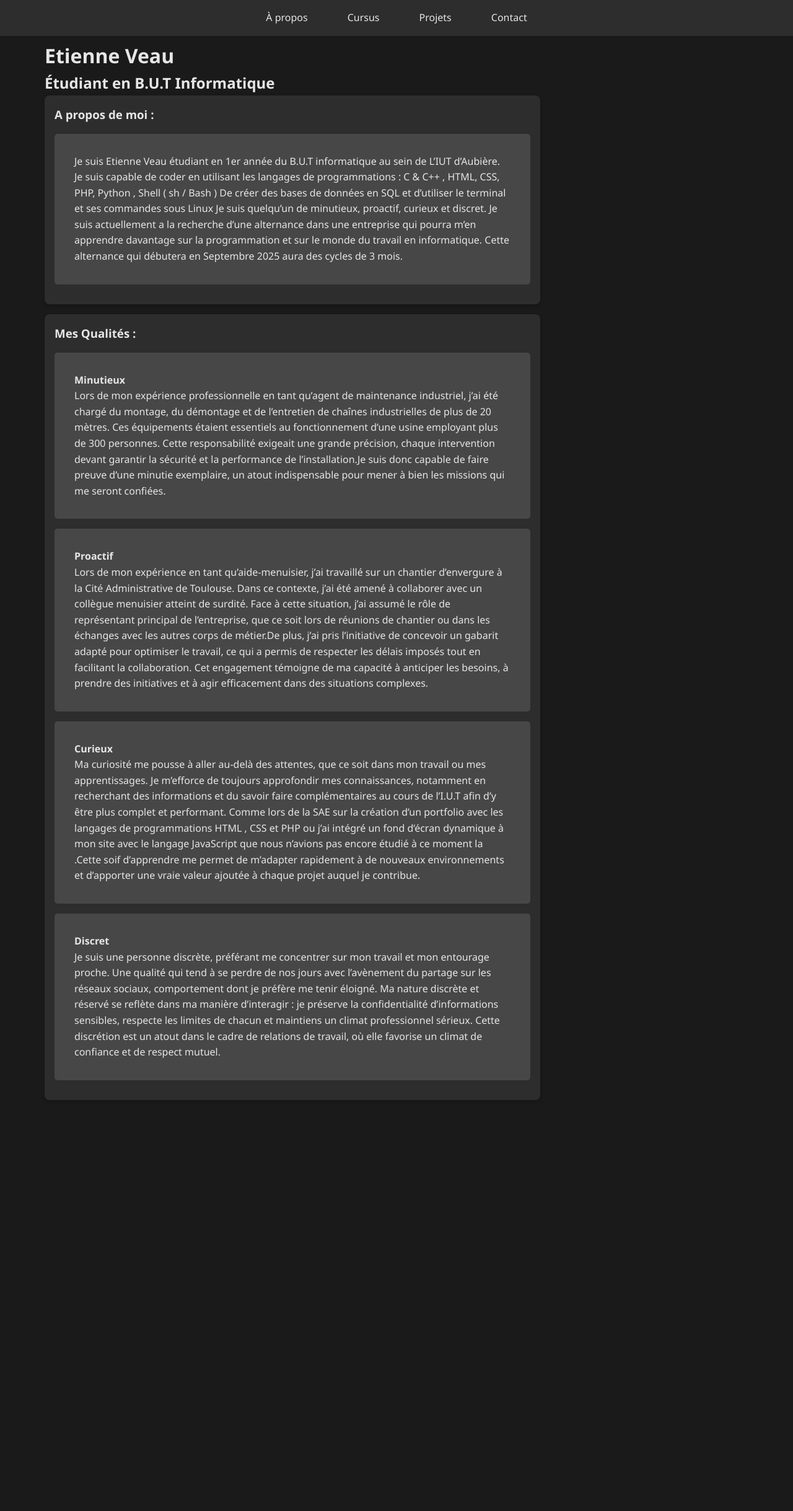
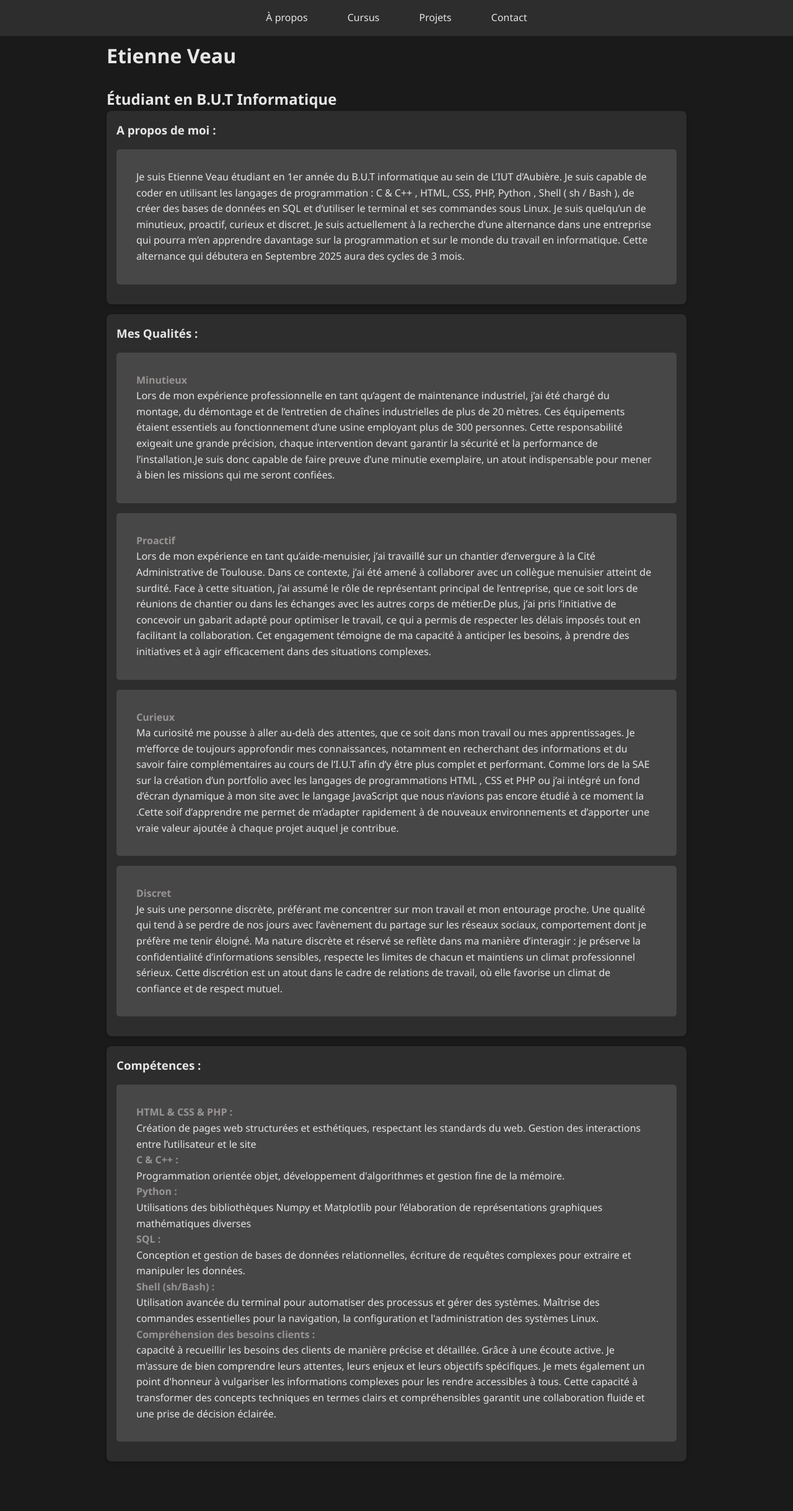
Before and after one commit to Veau-Etienne/portfolio, a PHP site: page / in a window 1280 px wide. Shown: the whole page at 62% size. Before the commit the page ends 1775 px from the top, so only its background shows below. Run offline with PHP 8.4, Linux system fonts and the light colour scheme.

Commit message:
ajout de contenu reprise du html

```diff
--- a/cursus.html
+++ b/cursus.html
@@ -127,7 +127,6 @@
             hamburger.setAttribute('aria-expanded', navMenu.classList.contains('active'));
         });
 
-        // Fermer le menu quand on clique sur un lien
         document.querySelectorAll('nav a').forEach(link => {
             link.addEventListener('click', () => {
                 navMenu.classList.remove('active');
--- a/index.html
+++ b/index.html
@@ -23,12 +23,10 @@
         <header>
             <h1 class="typewriter">
                 <span id="name"></span>
-                <span class="typewriter-cursor"></span>
             </h1>
             <br>
             <h2 class="typewriter">
                 <span id="title"></span>
-                <span class="typewriter-cursor"></span>
             </h2>
         </header>
 
@@ -40,13 +38,13 @@
 
                         Je suis Etienne Veau étudiant en 1er année du B.U.T informatique au sein de L’IUT d’Aubière.
 
-                        Je suis capable de coder en utilisant les langages de programmations :
-                        C & C++ , HTML, CSS, PHP, Python , Shell ( sh / Bash )
-                        De créer des bases de données en SQL et d’utiliser le terminal et ses commandes sous Linux
+                        Je suis capable de coder en utilisant les langages de programmation :
+                        C & C++ , HTML, CSS, PHP, Python , Shell ( sh / Bash ), de créer des bases de données en SQL et
+                        d’utiliser le terminal et ses commandes sous Linux.
 
                         Je suis quelqu’un de minutieux, proactif, curieux et discret.
 
-                        Je suis actuellement a la recherche d’une alternance dans une entreprise qui pourra m’en
+                        Je suis actuellement à la recherche d’une alternance dans une entreprise qui pourra m’en
                         apprendre
                         davantage sur la programmation et sur le monde du travail en informatique.
 
@@ -58,7 +56,7 @@
             <section class="card">
                 <h3>Mes Qualités :</h3>
                 <div class="qualite">
-                    <h4>Minutieux</h4>
+                    <h4><b>Minutieux</b></h4>
                     <p>Lors de mon expérience professionnelle en tant qu’agent de maintenance industriel, j’ai été
                         chargé du montage, du démontage et de l’entretien de chaînes industrielles de plus de 20 mètres.
                         Ces équipements étaient essentiels au fonctionnement d’une usine employant plus de 300
@@ -69,7 +67,7 @@
                     </p>
                 </div>
                 <div class="qualite">
-                    <h4>Proactif</h4>
+                    <h4><b>Proactif</b></h4>
                     <p>Lors de mon expérience en tant qu’aide-menuisier, j’ai travaillé sur un chantier d’envergure à la
                         Cité Administrative de Toulouse. Dans ce contexte, j’ai été amené à collaborer avec un collègue
                         menuisier atteint de surdité. Face à cette situation, j’ai assumé le rôle de représentant
@@ -81,7 +79,7 @@
                     </p>
                 </div>
                 <div class="qualite">
-                    <h4>Curieux</h4>
+                    <h4><b>Curieux</b></h4>
                     <p>Ma curiosité me pousse à aller au-delà des attentes, que ce soit dans mon travail ou mes
                         apprentissages. Je m’efforce de toujours approfondir mes connaissances, notamment en recherchant
                         des informations et du savoir faire complémentaires au cours de l’I.U.T afin d’y être plus
@@ -93,7 +91,7 @@
                     </p>
                 </div>
                 <div class="qualite">
-                    <h4>Discret</h4>
+                    <h4><b>Discret</b></h4>
                     <p>Je suis une personne discrète, préférant me concentrer sur mon travail et mon entourage proche.
                         Une qualité qui tend à se perdre de nos jours avec l’avènement du partage sur les réseaux
                         sociaux, comportement dont je préfère me tenir éloigné. Ma nature discrète et réservé se reflète
@@ -103,6 +101,48 @@
                         respect mutuel.
                     </p>
                 </div>
+            </section>
+
+            <section class="card">
+                <h3>Compétences :</h3>
+                <div class="qualite">
+
+
+                    <p><b>HTML & CSS & PHP :</b><br>
+                        Création de pages web structurées et esthétiques, respectant les standards du web.
+                        Gestion des interactions entre l’utilisateur et le site</p>
+
+                    <p><b>C & C++ :</b><br>
+                        Programmation orientée objet, développement d'algorithmes et gestion fine de la mémoire.</p>
+
+                    <p><b>Python :</b><br>
+                        Utilisations des bibliothèques Numpy et Matplotlib pour l’élaboration de représentations
+                        graphiques
+                        mathématiques diverses</p>
+
+                    <p><b>SQL :</b><br>
+                        Conception et gestion de bases de données relationnelles, écriture de requêtes complexes pour
+                        extraire et manipuler les données.</p>
+
+
+                    <p><b>Shell (sh/Bash) :</b><br>
+                        Utilisation avancée du terminal pour automatiser des processus et gérer des systèmes. Maîtrise
+                        des commandes essentielles pour la navigation, la configuration et l'administration des systèmes
+                        Linux.</p>
+
+
+                    <p><b>Compréhension des besoins clients :</b><br>
+                        capacité à recueillir les besoins des clients de manière précise et détaillée. Grâce à une
+                        écoute active. Je m'assure de bien comprendre leurs attentes, leurs
+                        enjeux et leurs objectifs spécifiques.
+
+                        Je mets également un point d'honneur à vulgariser les informations complexes pour les rendre
+                        accessibles à tous. Cette capacité à transformer des concepts techniques en
+                        termes clairs et compréhensibles garantit une collaboration fluide et une prise de décision
+                        éclairée.</p>
+
+                </div>
+
             </section>
         </div>
     </div>
@@ -116,7 +156,6 @@
             hamburger.setAttribute('aria-expanded', navMenu.classList.contains('active'));
         });
 
-        // Fermer le menu quand on clique sur un lien
         document.querySelectorAll('nav a').forEach(link => {
             link.addEventListener('click', () => {
                 navMenu.classList.remove('active');
--- a/style.css
+++ b/style.css
@@ -1,4 +1,3 @@
-/* Reset et base */
 * {
     margin: 0;
     padding: 0;
@@ -12,7 +11,6 @@ body {
     color: #e6e6e6;
 }
 
-/* Navigation */
 nav {
     background-color: #2d2d2d;
     padding: 1rem;
@@ -40,16 +38,14 @@ nav a:hover {
     color: #7e7e7e;
 }
 
-/* Conteneur principal */
 .container {
-    max-width: 1200px;
+    max-width: 1000px;
     width: 100%;
     margin: 2rem auto;
     padding: 2rem;
     box-sizing: border-box;
 }
 
-/* Cartes */
 .card {
     background-color: #2d2d2d;
     border-radius: 8px;
@@ -59,14 +55,13 @@ nav a:hover {
 
 }
 
-/* Grilles */
+
 .grid-container {
     display: grid;
-    max-width: 800px;
+    max-width: 1800px;
     grid-template-columns: 1fr;
 }
 
-/* Qualifications */
 .qualite {
     margin: 1rem 0;
     padding: 2rem;
@@ -75,7 +70,7 @@ nav a:hover {
 
 }
 
-/* Timeline */
+
 .timeline-item {
     padding: 1.5rem;
     border-left: 3px solid #8d9093;
@@ -94,10 +89,6 @@ nav a:hover {
     border-radius: 50%;
 }
 
-/* Formulaire */
-.form-group {
-    margin-bottom: 1rem;
-}
 
 input,
 textarea {
@@ -122,13 +113,13 @@ textarea {
 
 
 
-/* Page Contact */
+
 .contact-container {
     display: flex;
     justify-content: center;
     align-items: center;
     min-height: calc(100vh - 100px);
-    /* Ajuste la hauteur selon la navbar */
+
 }
 
 .cv-preview {
@@ -174,7 +165,7 @@ textarea {
 }
 
 
-/* Menu Hamburger */
+
 .hamburger {
     display: none;
     background: none;
@@ -202,20 +193,7 @@ textarea {
 }
 
 
-/* Effet machine à écrire */
-.typewriter {
-    position: relative;
-    display: inline-block;
-}
 
-.typewriter-cursor {
-    position: absolute;
-    right: -8px;
-    width: 3px;
-    height: 80%;
-    background-color: #f0f2f4;
-    animation: blink 1s infinite;
-}
 
 b {
     color: #989494;
@@ -240,7 +218,7 @@ b {
 
     nav ul {
         position: fixed;
-        top: 3.5rem;
+        top: 1rem;
         left: 0;
         right: 0;
         background-color: #2d2d2d;
--- a/type.js
+++ b/type.js
@@ -6,7 +6,7 @@ document.addEventListener('DOMContentLoaded', () => {
 
     let currentText = 0;
     let currentChar = 0;
-    const speed = 100; // Vitesse de frappe en ms
+    const speed = 100;
 
     function typeWriter() {
         if (currentText < texts.length) {
@@ -18,17 +18,11 @@ document.addEventListener('DOMContentLoaded', () => {
                 currentText++;
                 currentChar = 0;
                 if (currentText < texts.length) {
-                    setTimeout(typeWriter, speed * 2); // Pause entre les lignes
-                } else {
-                    // Supprimer les curseurs après l'animation
-                    document.querySelectorAll('.typewriter-cursor').forEach(cursor => {
-                        cursor.style.display = 'none';
-                    });
+                    setTimeout(typeWriter, speed * 2);
                 }
             }
         }
     }
 
-    // Démarrer l'animation après un court délai
     setTimeout(typeWriter, 500);
 });
```
Also changed, not shown: projets.html (+1 -19 lines), CV-Veau_Etienne-Alternance.png, 2 other files.
